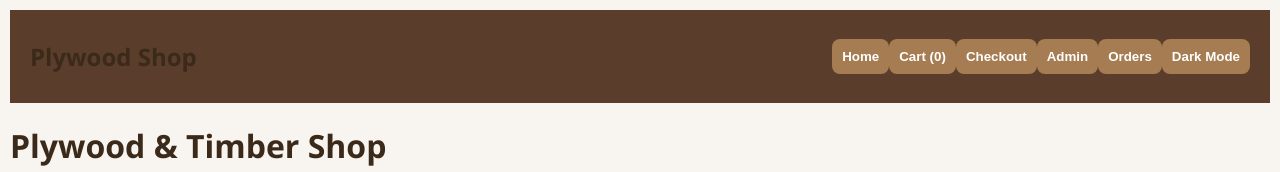
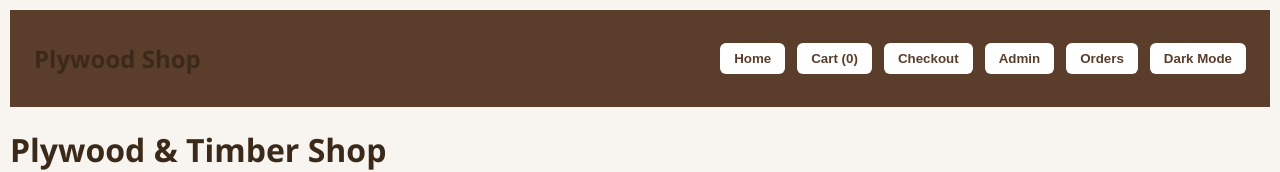
Before and after one commit to Dakshxd1/Playwood_shop, a React (Create React App) app in the folder frontend/: page / in a window 1280 px wide. Shown: the top 172 px of the page. Built offline with nearby package versions, Linux system fonts and the light colour scheme; no server answers.

Commit message:
Upgrade AdminOrders UI with premium layout

```diff
--- a/frontend/src/App.css
+++ b/frontend/src/App.css
@@ -24,6 +24,31 @@
   color: white;
 }
 
+/* NAV BUTTON CONTAINER */
+.nav-buttons {
+  display: flex;
+  gap: 12px;          /* ✅ space between buttons */
+  align-items: center;
+}
+
+/* NAV BUTTON */
+.nav-buttons button {
+  padding: 8px 14px;
+  border: none;
+  border-radius: 6px;
+  background: white;
+  color: #5a3e2b;
+  cursor: pointer;
+  font-weight: 600;
+  transition: 0.2s;
+}
+
+/* Hover */
+.nav-buttons button:hover {
+  background: #a67c52;
+  color: white;
+}
+
 .App-link {
   color: #61dafb;
 }
--- a/frontend/src/App.js
+++ b/frontend/src/App.js
@@ -60,10 +60,9 @@ const headerStyle = {
   display: "flex",
   justifyContent: "space-between",
   alignItems: "center",
-  padding: "10px 20px",
+  padding: "12px 24px",
   background: "#5a3e2b",
-  color: "white",
-  marginBottom: "10px"   // reduced from 20px
+  color: "white"
 };
 
 export default App;
--- a/frontend/src/styles.css
+++ b/frontend/src/styles.css
@@ -91,3 +91,28 @@ body {
   grid-template-columns: repeat(auto-fit, minmax(240px, 1fr));
   gap: 15px;   /* reduced from 25px */
 }
+
+/* NAV BUTTON CONTAINER */
+.nav-buttons {
+  display: flex;
+  gap: 12px;          /* ✅ space between buttons */
+  align-items: center;
+}
+
+/* NAV BUTTON */
+.nav-buttons button {
+  padding: 8px 14px;
+  border: none;
+  border-radius: 6px;
+  background: white;
+  color: #5a3e2b;
+  cursor: pointer;
+  font-weight: 600;
+  transition: 0.2s;
+}
+
+/* Hover */
+.nav-buttons button:hover {
+  background: #a67c52;
+  color: white;
+}
```
